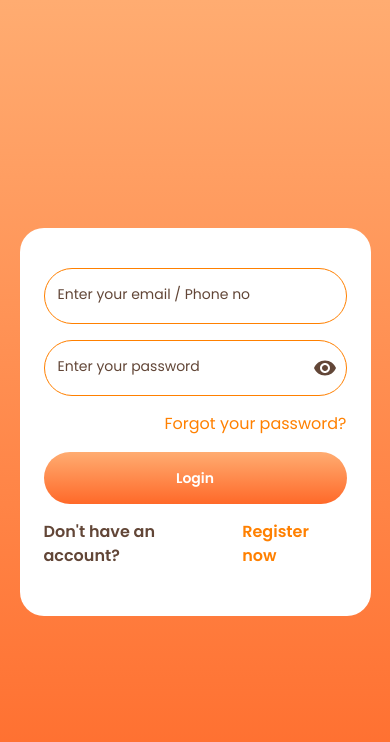
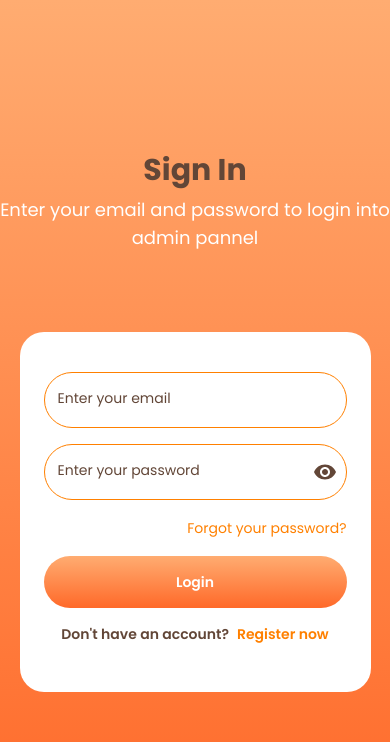
Before and after one commit to Jagadeeswaran27/lms-super-admin-pannel, a React (Vite) app: page / in a window 390 px wide. Shown: the top 742 px of the page. Built offline with nearby package versions, Linux system fonts and the light colour scheme; no server answers.

Commit message:
design improvements on login

```diff
--- a/src/pages/LoginPage.tsx
+++ b/src/pages/LoginPage.tsx
@@ -67,13 +67,22 @@ function LoginPage() {
 
   return (
     <div className="flex bg-authGradient justify-center items-center w-full h-[100vh]">
+      <div className="w-full">
+        <section className="mb-20">
+          <h1 className="text-center text-brown text-3xl font-extrabold">
+            Sign In
+          </h1>
+          <p className="text-center text-white text-lg my-2">
+            Enter your email and password to login into admin pannel
+          </p>
+        </section>
         <form
-        className="w-[90%] md:w-[70%] lg:w-[35%] py-10 px-6 bg-white rounded-3xl"
+          className="w-[90%] md:w-[70%] lg:w-[35%] mx-auto py-10 px-6 bg-white rounded-3xl"
           onSubmit={handleLogin}
         >
           <div className="mb-4">
             <InputField
-            placeholder="Enter your email / Phone no"
+              placeholder="Enter your email"
               type="email"
               name="email"
             />
@@ -86,19 +95,22 @@ function LoginPage() {
             />
           </div>
           <div className="mb-2 text-right">
-          <span className="cursor-pointer text-authPrimary hover:underline">
+            <span className="cursor-pointer md:text-base text-sm text-authPrimary hover:underline">
               Forgot your password?
             </span>
           </div>
           <AuthButton text="Login" />
           <section className="my-2 flex justify-center gap-2">
-          <p className="text-brown font-semibold">Don't have an account?</p>
-          <p className="text-authPrimary font-semibold cursor-pointer">
+            <p className="text-brown font-semibold md:text-base text-sm">
+              Don't have an account?
+            </p>
+            <p className="text-authPrimary md:text-base text-sm font-semibold cursor-pointer">
               Register now
             </p>
           </section>
         </form>
       </div>
+    </div>
   );
 }
 
```
Lines whose indentation alone changed are shown as unchanged.
